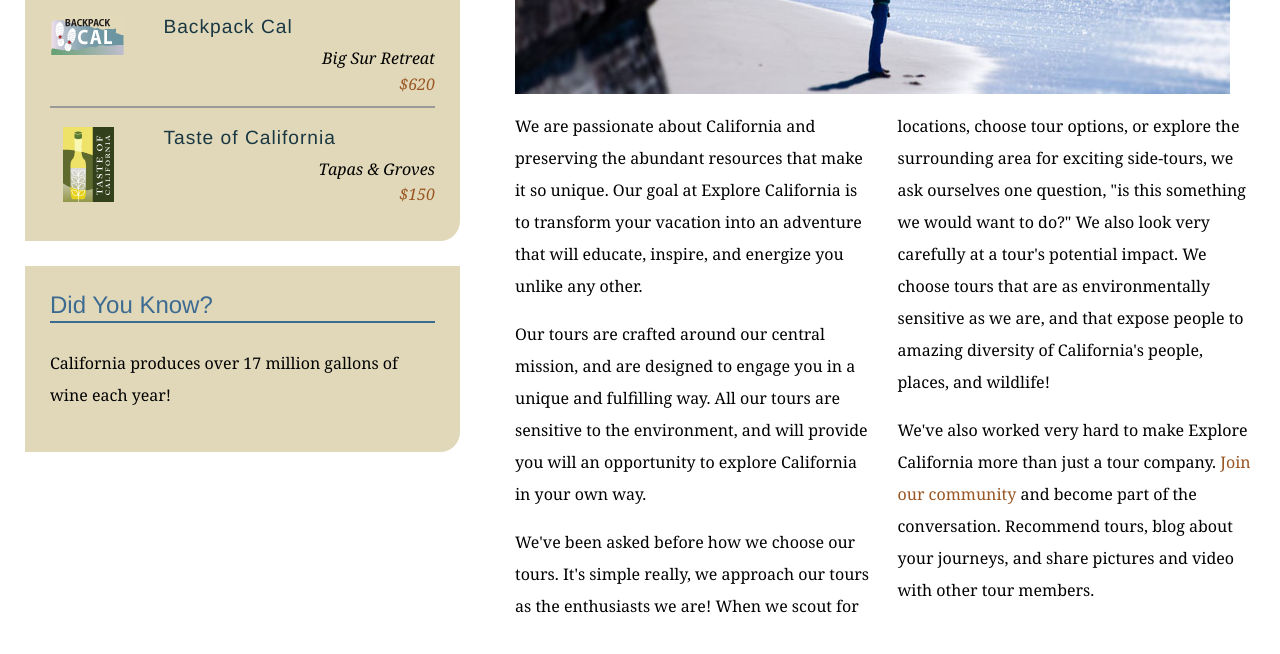
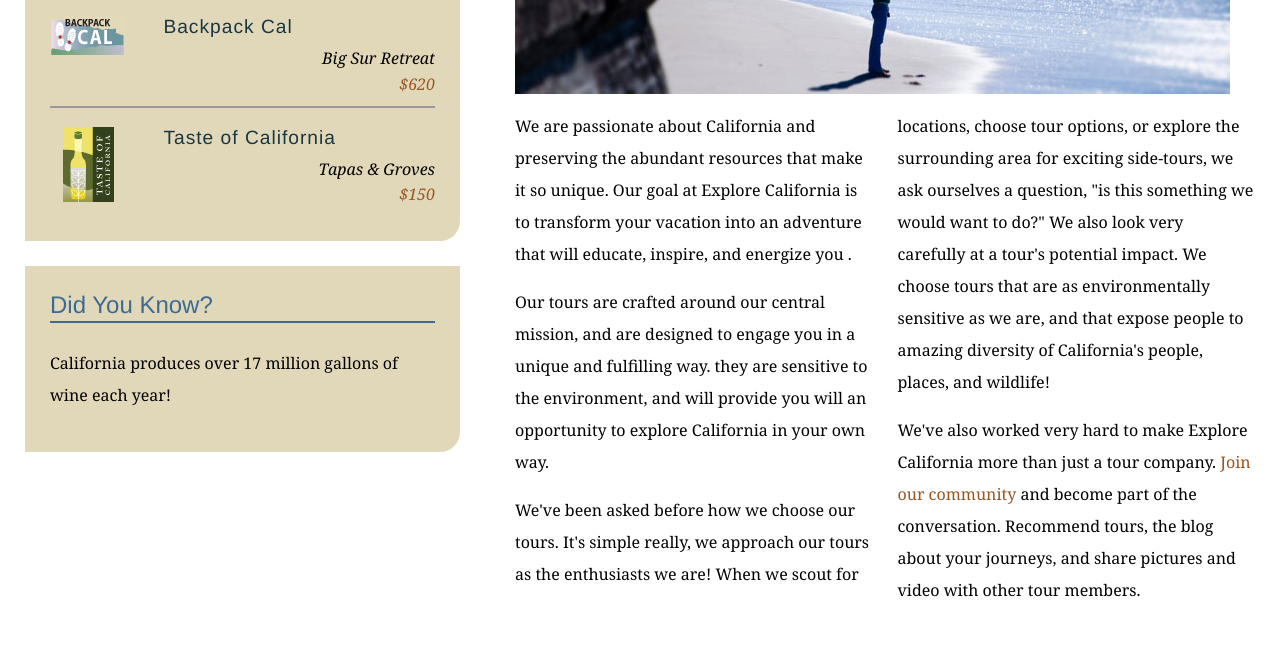
Before and after one commit to hansellobo/explore_california, a plain HTML site: page mission.html in a window 1280 px wide. Shown: the part 590-1244 px from the top of the page. Drawn offline with Linux system fonts and the light colour scheme.

Commit message:
text edits on mission page

```diff
--- a/mission.html
+++ b/mission.html
@@ -62,10 +62,10 @@
           <h1>Who we are</h1>
           <img src="assets/images/mission_look.jpg" alt="Looking out at the Pacific" class="articleImage" />
           <div class="multiCol">
-            <p>We are passionate about California and preserving the abundant resources that make it so unique. Our goal at Explore California is to transform your vacation into an adventure that will educate, inspire, and energize you unlike any other.</p>
-            <p>Our tours are crafted around our central mission, and are designed to engage you in a unique and fulfilling way. All our tours are sensitive to the environment, and will provide you will an opportunity to explore California in your own way.</p>
-            <p>We've been asked before how we choose our tours. It's simple really, we approach our tours as the enthusiasts we are! When we scout for locations, choose tour options, or explore the surrounding area for exciting side-tours, we ask ourselves one question, &quot;is this something we would want to do?&quot; We also look very carefully at a tour's potential impact. We choose tours that are as environmentally sensitive as we are, and that expose people to amazing diversity of California's people, places, and wildlife!</p>
-            <p>We've also worked very hard to make Explore California more than just a tour company. <a href="explorers/join.html">Join our community</a> and become part of the conversation. Recommend tours, blog about your journeys, and share pictures and video with other tour members.</p>
+            <p>We are passionate about California and preserving the abundant resources that make it so unique. Our goal at Explore California is to transform your vacation into an adventure that will educate, inspire, and energize you .</p>
+            <p>Our tours are crafted around our central mission, and are designed to engage you in a unique and fulfilling way. they are sensitive to the environment, and will provide you will an opportunity to explore California in your own way.</p>
+            <p>We've been asked before how we choose our tours. It's simple really, we approach our tours as the enthusiasts we are! When we scout for locations, choose tour options, or explore the surrounding area for exciting side-tours, we ask ourselves a question, &quot;is this something we would want to do?&quot; We also look very carefully at a tour's potential impact. We choose tours that are as environmentally sensitive as we are, and that expose people to amazing diversity of California's people, places, and wildlife!</p>
+            <p>We've also worked very hard to make Explore California more than just a tour company. <a href="explorers/join.html">Join our community</a> and become part of the conversation. Recommend tours, the blog about your journeys, and share pictures and video with other tour members.</p>
           </div>
         </div>
       </div>
```
